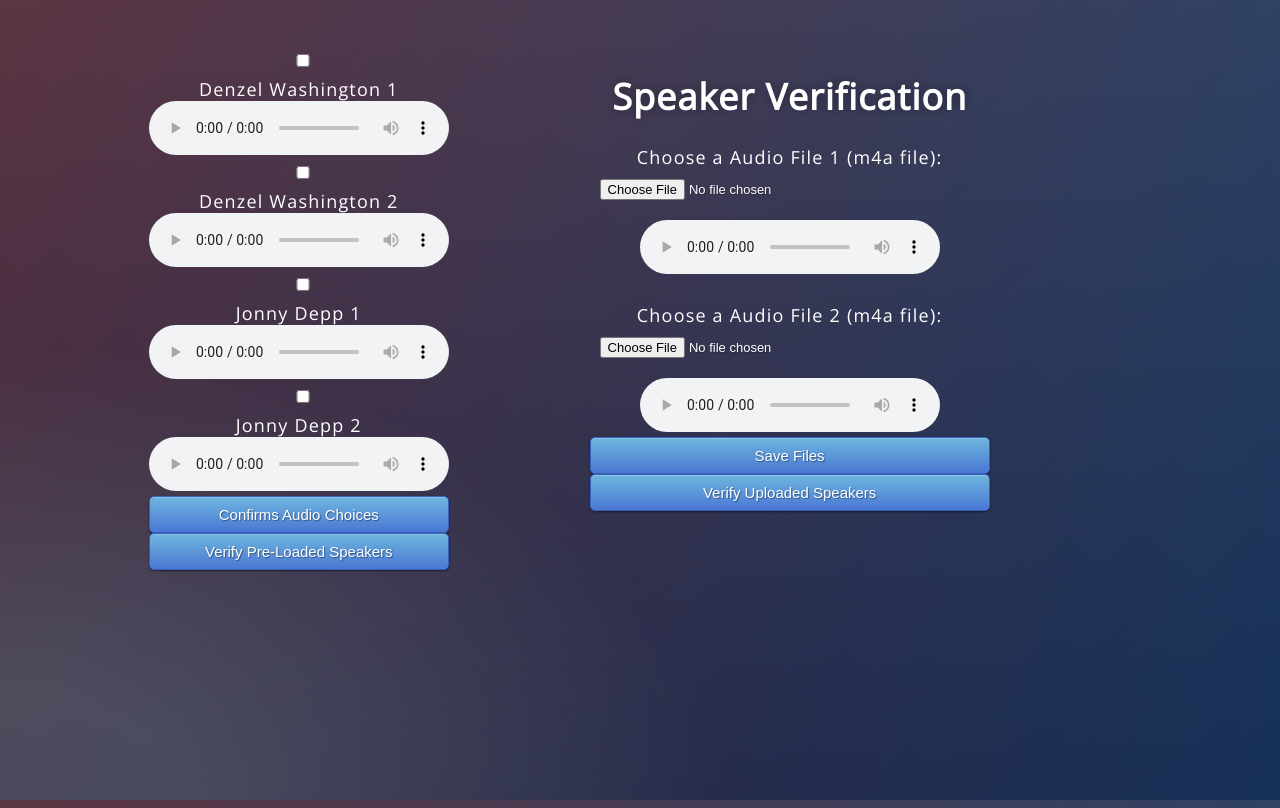
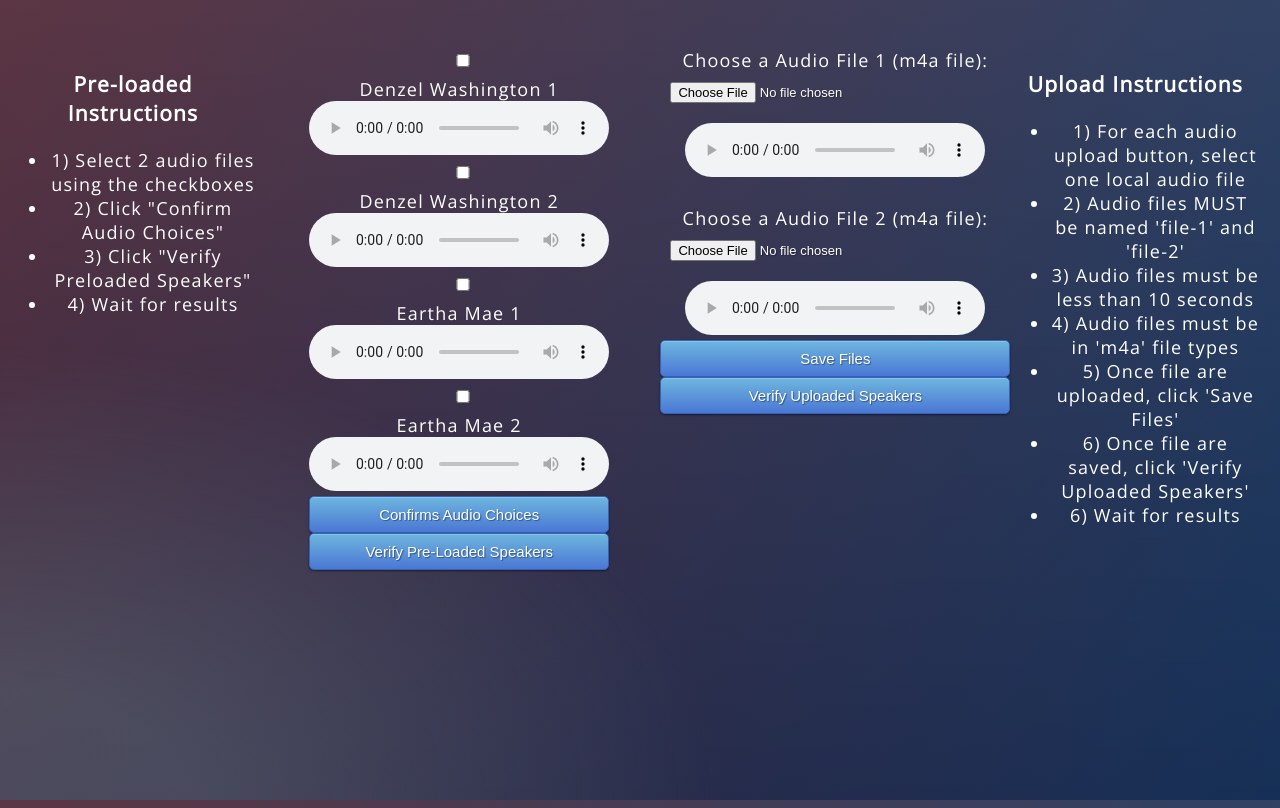
Before and after one commit to ethan-lewis3927/4B_Speaker_Verification, a Flask app: page / in a window 1280 px wide. Run offline with Flask 2, Linux system fonts and the light colour scheme; parts of the project's set-up code (start-up, migrations or seed data) failed here and were passed over.

Commit message:
added female celebrity speaker. Added instructions.

```diff
--- a/Final-Flask-App/application.py
+++ b/Final-Flask-App/application.py
@@ -49,11 +49,11 @@
 
     # Find which audio files were checked
     if request.method == 'POST':
-        a1 = request.form.get('jonnydep1')
-        if (a1 == 'jonnydep1'):
+        a1 = request.form.get('earthamae1')
+        if (a1 == 'earthamae1'):
             choices.append(a1)
-        a2 = request.form.get('jonnydep2')
-        if (a2 == 'jonnydep2'):
+        a2 = request.form.get('earthamae2')
+        if (a2 == 'earthamae2'):
             choices.append(a2)
         a3 = request.form.get('denzelwashinton1')
         if (a3 == 'denzelwashinton1'):
@@ -93,7 +93,7 @@
     print("score in flask: ", score)
     score = float(score)
     pred_text = ""
-    if (score < -0.8):
+    if (score < -0.9):
         pred_text = "Not same speaker, score: " + str(score)[:6]
     else:
         pred_text = "Same speaker, score: "  + str(score)[:6]
--- a/Final-Flask-App/static/result.txt
+++ b/Final-Flask-App/static/result.txt
@@ -1 +1 @@
--0.8735491037368774
+-1.00436532497406
--- a/Final-Flask-App/static/styles.css
+++ b/Final-Flask-App/static/styles.css
@@ -32,14 +32,19 @@
 
 }
 
+.instructions{
+	width: 250px;
+	margin-top: 40px;
+}
+
 .audio-choices{
-	margin: 11%;
+	margin: 4%;
 	margin-top: 40px;
 
 }
 
 .login {
-	width:400px;
+	width:350px;
 	height:400px;
 	margin-top: 40px;
 }
--- a/Final-Flask-App/templates/index.html
+++ b/Final-Flask-App/templates/index.html
@@ -13,6 +13,15 @@
 </head>
 
 <body>
+  <div class = "instructions">
+    <h3>Pre-loaded Instructions</h3>
+    <ul>
+      <li>1)  Select 2 audio files using the checkboxes</li>
+      <li>2)  Click "Confirm Audio Choices"</li>
+      <li>3)  Click "Verify Preloaded Speakers"</li>
+      <li>4)  Wait for results</li>
+    </ul>
+  </div>
  <div class = "audio-choices">
   <form action="{{ url_for('audiochoices')}}" method="POST">
     <div class = "audio-clip">
@@ -30,17 +39,17 @@
       </audio>
     </div>
     <div class = "audio-clip">
-      <input type="checkbox" id="jonnydep1" name="jonnydep1" value="jonnydep1">
-      <label for="jonnydep1">Jonny Depp 1</label><br>
+      <input type="checkbox" id="earthamae1" name="earthamae1" value="earthamae1">
+      <label for="earthamae1">Eartha Mae 1</label><br>
       <audio controls>
-        <source src="static/pre_loaded_wavs/jonnydep1.wav" type="audio/wav">
+        <source src="static/pre_loaded_wavs/earthamae1.wav" type="audio/wav">
       </audio>
     </div>
     <div class = "audio-clip">
-      <input type="checkbox" id="jonnydep2" name="jonnydep2" value="jonnydep2">
-      <label for="jonnydep2">Jonny Depp 2</label><br>
+      <input type="checkbox" id="earthamae2" name="earthamae2" value="earthamae2">
+      <label for="earthamae2">Eartha Mae 2</label><br>
       <audio controls>
-        <source src="static/pre_loaded_wavs/jonnydep2.wav" type="audio/wav">
+        <source src="static/pre_loaded_wavs/earthamae2.wav" type="audio/wav">
       </audio>
     </div>
     <button type="submit" class="btn btn-primary btn-block btn-large">Confirms Audio Choices</button>
@@ -51,8 +60,6 @@
   {{ audio_choice_text }}
  </div>
  <div class="login">
-	<h1>Speaker Verification</h1>
-
      <!-- Main Input For Receiving Query to our ML -->
     <form action="{{ url_for('uploader')}}" method="POST" enctype = "multipart/form-data">
 
@@ -86,6 +93,18 @@
    {{ prediction_text }}
    {{ upload_text }}
  </div>
+ <div class = "instructions">
+  <h3>Upload Instructions</h3>
+  <ul>
+    <li>1)  For each audio upload button, select one local audio file</li>
+    <li>2)  Audio files MUST be named 'file-1' and 'file-2'</li>
+    <li>3)  Audio files must be less than 10 seconds</li>
+    <li>4)  Audio files must be in 'm4a' file types</li>
+    <li>5)  Once file are uploaded, click 'Save Files'</li>
+    <li>6)  Once file are saved, click 'Verify Uploaded Speakers'</li>
+    <li>6)  Wait for results</li>
+  </ul>
+</div>
 
 
 </body>
```
Also changed, not shown: 2 other files.
